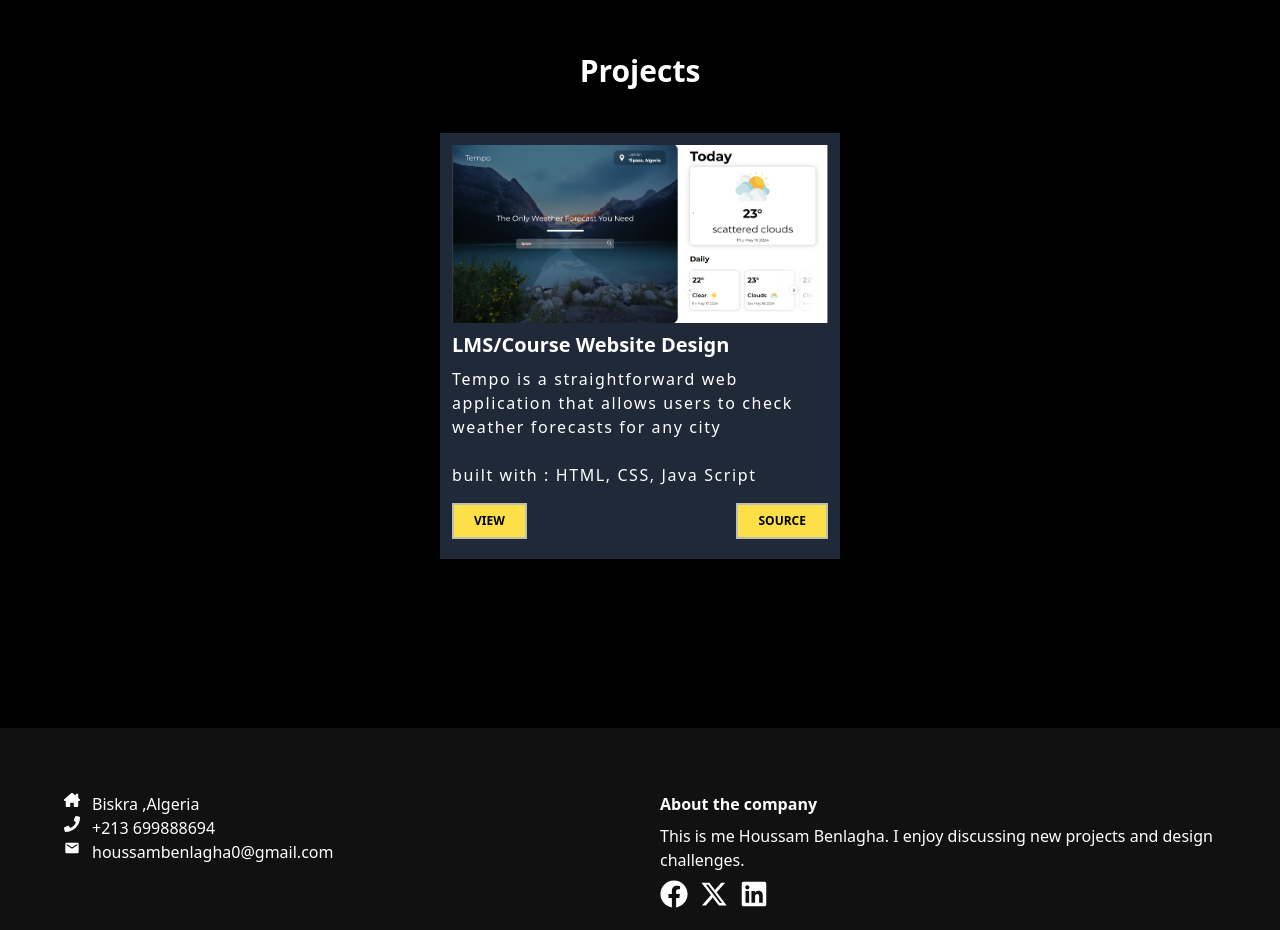
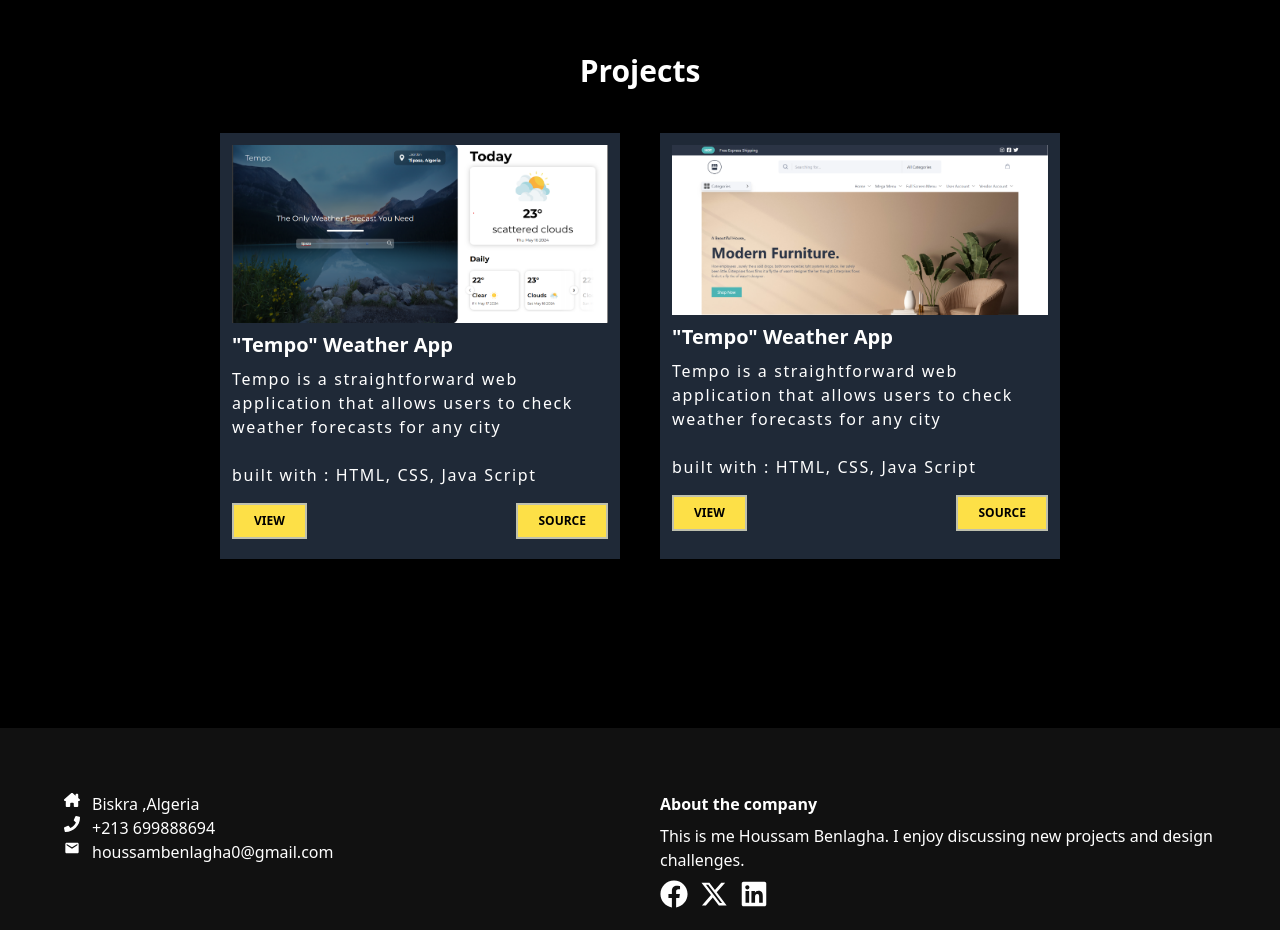
Before and after one commit to hou222/MyPortfolio, a React (Vite) app: page /home in a window 1280 px wide. Shown: the part 1300-2230 px from the top of the page. Built offline with nearby package versions, Linux system fonts and the light colour scheme.

Commit message:
add furniture project link

```diff
--- a/src/features/Projects.jsx
+++ b/src/features/Projects.jsx
@@ -1,25 +1,36 @@
 import ProjectDetails from "./projects/ProjectDetails";
 import project1 from "../data/project1.png";
+import project2 from "../data/project22.png";
 
 function Projects() {
-  const urlProject = "https://tempoweather.netlify.app/";
-  const urlCode = "https://github.com/hou222/weatherApp";
+  const projects = [
+    {
+      live: "https://tempoweather.netlify.app/",
+      code: "https://github.com/hou222/weatherApp",
+      image: project1,
+    },
+    {
+      live: "https://vercel.com/hou222s-projects/furniture-world",
+      code: "https://github.com/hou222/FurnitureWorld",
+      image: project2,
+    },
+  ];
+
   return (
     <div className="bg-black lg:h-screen py-11 flex flex-col  justify-center items-center">
       <p className="text-white font-bold text-3xl text-center  pb-11">
         Projects
       </p>
-      <div className=" w-fit mb-11 grid grid-cols-1 gap-7 lg:gap-10 md:grid-cols-1 xl:grid-cols-1 ">
+      <div className=" w-fit mb-11 grid grid-cols-1 gap-7 lg:gap-10 md:grid-cols-2 xl:grid-cols-2 ">
         {/* <div className=" w-fit mb-11 grid grid-cols-1 gap-7 lg:gap-10 md:grid-cols-2 xl:grid-cols-3 "> */}
-        <ProjectDetails
-          imageName={project1}
-          projectLink={urlProject}
-          codeLink={urlCode}
-        >
-          Tempo is a straightforward web application that allows users to check
-          weather forecasts for any city <br></br>
-          <br></br> built with : HTML, CSS, Java Script
-        </ProjectDetails>
+        {projects.map((project) => (
+          <ProjectDetails key={project.code} project={project}>
+            Tempo is a straightforward web application that allows users to
+            check weather forecasts for any city <br></br>
+            <br></br> built with : HTML, CSS, Java Script
+          </ProjectDetails>
+        ))}
+
         {/* <ProjectDetails imageName={project2} />
         <ProjectDetails imageName={project3} /> */}
       </div>
--- a/src/features/projects/ProjectDetails.jsx
+++ b/src/features/projects/ProjectDetails.jsx
@@ -1,10 +1,8 @@
-function ProjectDetails({ imageName, projectLink, codeLink, children }) {
+function ProjectDetails({ project, children }) {
   return (
     <div className="bg-gray-800 w-[350px] md:w-[350px] lg:w-[400px]  p-3 flex flex-col gap-2">
-      <img src={imageName} alt="project photo" className="h-46 w-full" />
-      <h1 className="text-white font-semibold text-xl">
-        LMS/Course Website Design
-      </h1>
+      <img src={project.image} alt="project photo" className="h-46 w-full" />
+      <h1 className="text-white font-semibold text-xl">{`"Tempo" Weather App`}</h1>
       <p className="text-white tracking-widest">{children}</p>
       <div
         className="flex
@@ -12,7 +10,7 @@ function ProjectDetails({ imageName, projectLink, codeLink, children }) {
       >
         {/* <Button type="small">VIEW</Button> */}
         <a
-          href={projectLink}
+          href={project.live}
           target="_blank"
           rel="noopener noreferrer"
           className="bg-yellow-300 border-2 border-[#bec0ae] px-5 py-2 text-xs font-semibold hover:bg-[#8b8b8b82] hover:border-white hover:text-white hover:transition-all hover:duration-500 cursor-pointer"
@@ -20,7 +18,7 @@ function ProjectDetails({ imageName, projectLink, codeLink, children }) {
           VIEW
         </a>
         <a
-          href={codeLink}
+          href={project.code}
           target="_blank"
           rel="noopener noreferrer"
           className="bg-yellow-300 border-2 border-[#bec0ae] px-5 py-2 text-xs font-semibold hover:bg-[#8b8b8b82] hover:border-white hover:text-white hover:transition-all hover:duration-500 cursor-pointer"
```
Also changed, not shown: src/data/project22.png (added).
